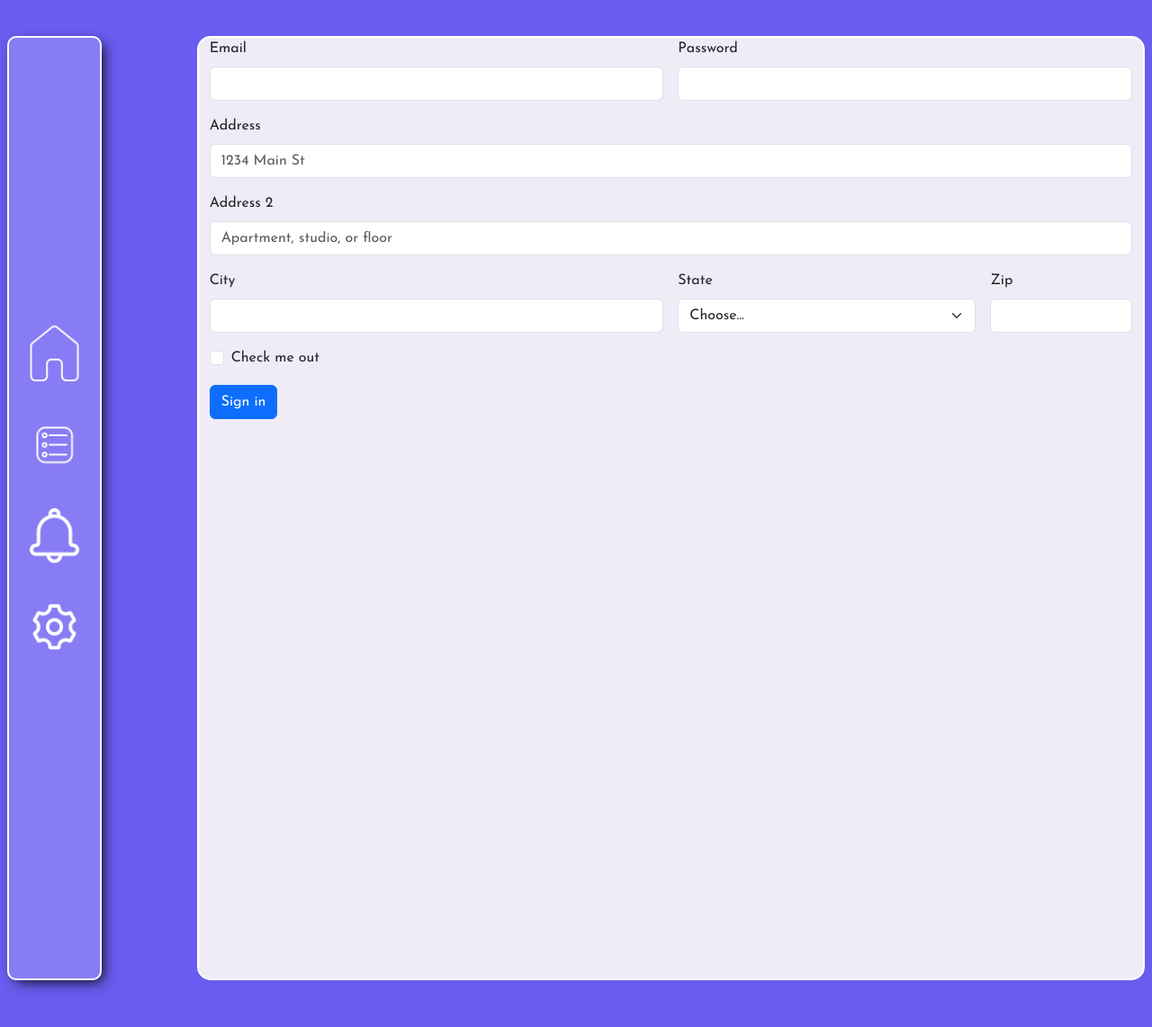
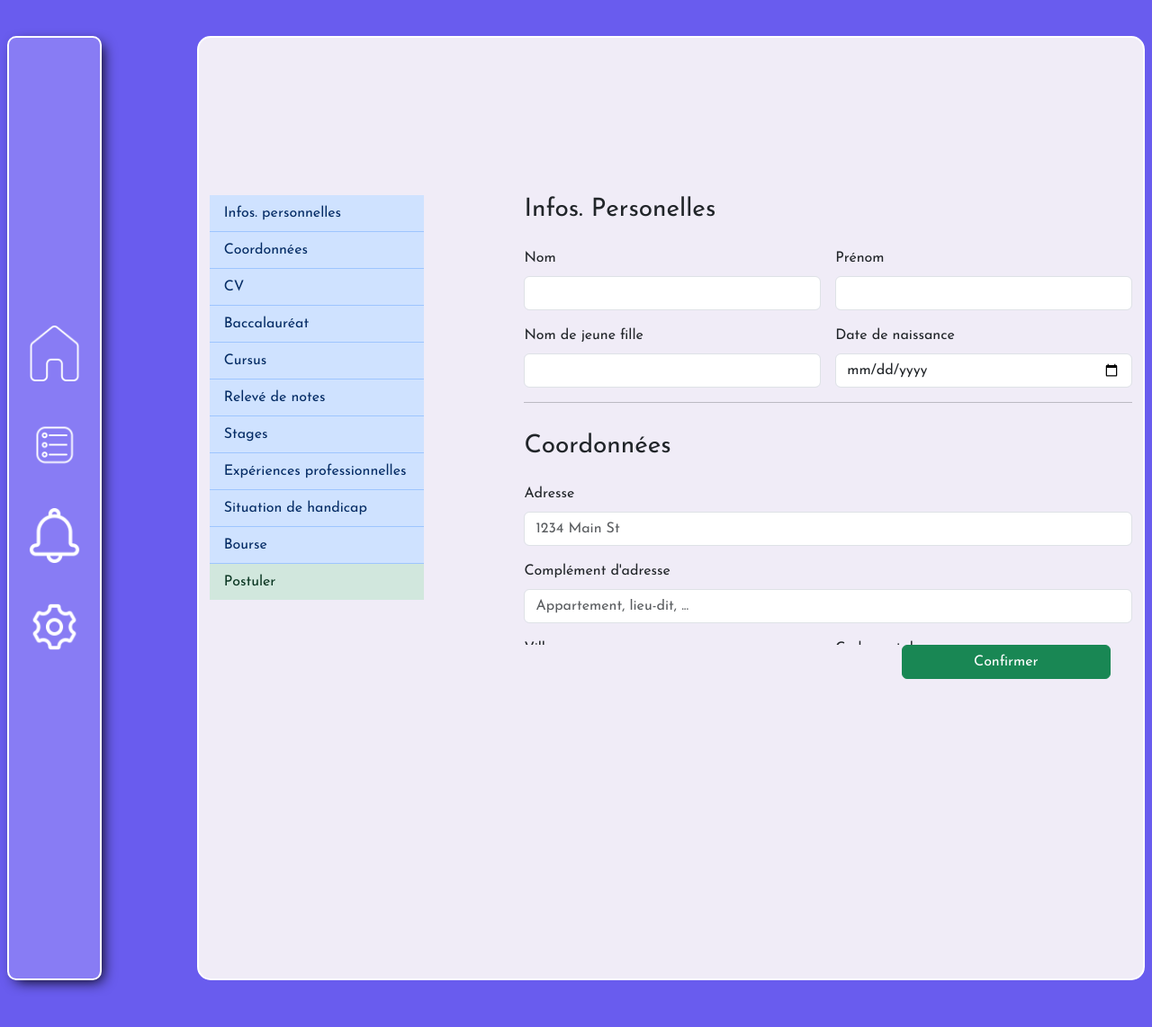
Before and after one commit to XLofi/ProjetMIAGE, a PHP site: page /dashboardEtudiant.html in a window 1280 px wide. Shown: the top 1142 px of the page at 90% size. Run offline with PHP 8.4, Linux system fonts and the light colour scheme.

Commit message:
Formulaire dashboard

```diff
--- a/dashboardEtudiant.html
+++ b/dashboardEtudiant.html
@@ -22,39 +22,87 @@
             </div>
             <div class="col-md-1"></div>
             <div class="col-md-10" id="formCandidat">
-                <div class="overflow-auto">
+                <div class="row">
+                    <div class="col-md-3" id="etapesInscription">
+                        <ul class="list-group list-group-flush">
+                            <li class="list-group-item list-group-item-primary">Infos. personnelles</li>
+                            <li class="list-group-item list-group-item-primary">Coordonnées</li>
+                            <li class="list-group-item list-group-item-primary">CV</li>
+                            <li class="list-group-item list-group-item-primary">Baccalauréat</li>
+                            <li class="list-group-item list-group-item-primary">Cursus</li>
+                            <li class="list-group-item list-group-item-primary">Relevé de notes</li>
+                            <li class="list-group-item list-group-item-primary">Stages</li>
+                            <li class="list-group-item list-group-item-primary">Expériences professionnelles</li>
+                            <li class="list-group-item list-group-item-primary">Situation de handicap</li>
+                            <li class="list-group-item list-group-item-primary">Bourse</li>
+                            <li class="list-group-item list-group-item-success">Postuler</li>
+
+
+                          </ul>
+                    </div>
+                    <div class="col-md-1"></div>
+                    <div class="col-md-8" id="divFormCandidat">
+                        <div class="overflow-auto" style="max-height: 500px;">
                             <form action="/candidature/formCandidat" method="post" class="row g-3">
+                                <h3 id="infosPersoZone">Infos. Personelles</h3>
                                 <div class="col-md-6">
-                            <label for="inputEmail4" class="form-label">Email</label>
-                            <input type="email" class="form-control" id="inputEmail4">
+                                    <label for="inputNom" class="form-label">Nom</label>
+                                    <input type="text" class="form-control" id="inputNom">
                                 </div>
                                 <div class="col-md-6">
-                            <label for="inputPassword4" class="form-label">Password</label>
-                            <input type="password" class="form-control" id="inputPassword4">
+                                    <label for="inputPrenom" class="form-label">Prénom</label>
+                                    <input type="text" class="form-control" id="inputPrenom">
                                 </div>
+                                <div class="col-md-6">
+                                    <label for="inputNomJF" class="form-label">Nom de jeune fille</label>
+                                    <input type="text" class="form-control" id="inputNomJF">
+                                </div>
+                                <div class="col-md-6">
+                                    <label for="inputDateNaissance" class="form-label">Date de naissance</label>
+                                    <input type="date" name="" id="inputDateNaissance" class="form-control">
+                                </div>
+                                <hr>
+                                <h3 id="coordonneesZone">Coordonnées</h3>
+
                                 <div class="col-12">
-                            <label for="inputAddress" class="form-label">Address</label>
+                                    <label for="inputAddress" class="form-label">Adresse</label>
                                     <input type="text" class="form-control" id="inputAddress" placeholder="1234 Main St">
                                 </div>
                                 <div class="col-12">
-                            <label for="inputAddress2" class="form-label">Address 2</label>
-                            <input type="text" class="form-control" id="inputAddress2" placeholder="Apartment, studio, or floor">
+                                    <label for="inputAddress2" class="form-label">Complément d'adresse</label>
+                                    <input type="text" class="form-control" id="inputAddress2" placeholder="Appartement, lieu-dit, ...">
                                 </div>
                                 <div class="col-md-6">
-                            <label for="inputCity" class="form-label">City</label>
+                                    <label for="inputCity" class="form-label">Ville</label>
                                     <input type="text" class="form-control" id="inputCity">
                                 </div>
-                          <div class="col-md-4">
-                            <label for="inputState" class="form-label">State</label>
-                            <select id="inputState" class="form-select">
-                              <option selected>Choose...</option>
-                              <option>...</option>
-                            </select>
-                          </div>
                                 <div class="col-md-2">
-                            <label for="inputZip" class="form-label">Zip</label>
+                                    <label for="inputZip" class="form-label">Code postale</label>
                                     <input type="text" class="form-control" id="inputZip">
                                 </div>
+                                <div class="col-md-6">
+                                    <label for="inputTelFixe" class="form-label">Téléphone fixe</label>
+                                    <input type="tel" class="form-control" id="inputTelFixe">
+                                </div>
+                                <div class="col-md-6">
+                                    <label for="inputTelPort" class="form-label">Mobile</label>
+                                    <input type="tel" class="form-control" id="inputTelPort">
+                                </div>
+
+                                <hr>
+                                <h3 id="bacZone">Baccalauréat</h3>
+                                <div class="col-md-6">
+                                    <label for="inputSerie" class="form-label">Série / Spécialités</label>
+                                    <input type="text" class="form-control" id="inputSerie">
+                                </div>
+                                <div class="col-md-6">
+                                    <label for="inputTelPort" class="form-label">Mobile</label>
+                                    <input type="tel" class="form-control" id="inputTelPort">
+                                </div>
+
+
+
+
                                   <div class="col-12">
                                     <div class="form-check">
                                       <input class="form-check-input" type="checkbox" id="gridCheck">
@@ -63,11 +111,20 @@
                                       </label>
                                     </div>
                                   </div>
-                          <div class="col-12">
-                            <button type="submit" class="btn btn-primary">Sign in</button>
-                          </div>
                             </form>
                         </div>
+                    </div>
+                    <div class="row">
+                        <div class="col-md-9"></div>
+                        <div class="col-md-3">
+                            <div class="d-grid gap-2">
+                                <button type="button" class="btn btn-success">Confirmer</button>
+                              </div>
+
+                        </div>
+                    </div>
+                </div>
+
 
             </div>
         </div>
--- a/styles/style.css
+++ b/styles/style.css
@@ -98,3 +98,11 @@ h2,h4{
       margin-top: 20px;
 
     }
+
+    #etapesInscription{
+      padding-top: 15vh;
+    }
+
+    #divFormCandidat{
+      padding-top: 15vh;
+    }
```
Lines whose indentation alone changed are shown as unchanged.
